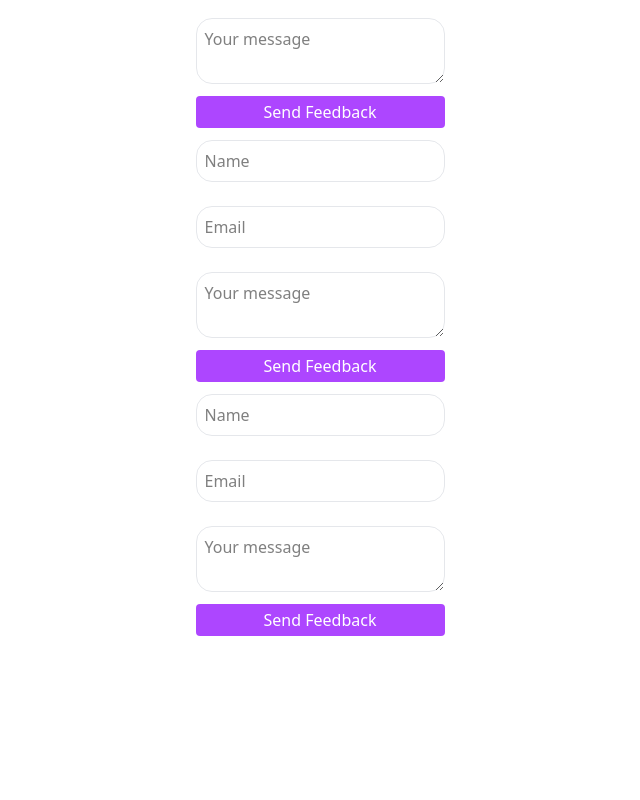
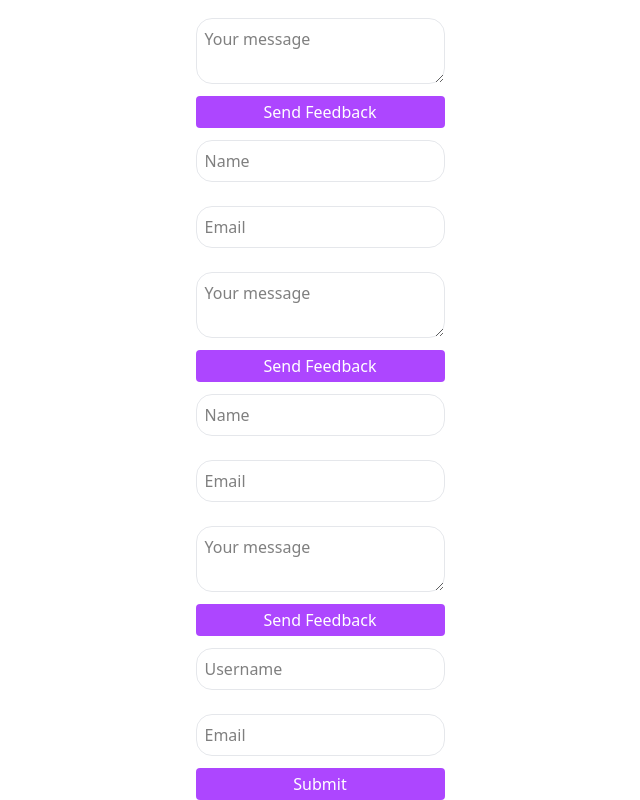
Before and after one commit to tapascript/15-days-of-react-design-patterns, a React (Vite) app in the folder day-02/controlled-uncontrolled-comp-pattern/: page / in a window 1280 px wide. Shown: the part 320-1120 px from the top of the page, without its empty margins (320-960 px from the left). Before the commit the page ends 956 px from the top, so only its background shows below. Built offline with nearby package versions, Linux system fonts and the light colour scheme.

Commit message:
(day 02) Controlled vs Uncontrolled
- Added Uncontrolled without ref session

```diff
--- a/day-02/controlled-uncontrolled-comp-pattern/src/App.jsx
+++ b/day-02/controlled-uncontrolled-comp-pattern/src/App.jsx
@@ -7,6 +7,8 @@ import FeedbackForm from "./messy/FeedbackForm";
 import ControlledFeedbackForm from "./controlled/ControlledFeedbackForm";
 
 import UncontrolledFeedbackForm from "./uncontrolled/UncontrolledFeedbackForm";
+
+import UncontrolledFormNoRef from "./uncontrolled/UncontrolledFormNoRef";
 
 function App() {
   return (
@@ -20,6 +22,8 @@ function App() {
       <ControlledFeedbackForm />
 
       <UncontrolledFeedbackForm />
+
+      <UncontrolledFormNoRef />
     </div>
   );
 }
--- /dev/null
+++ b/day-02/controlled-uncontrolled-comp-pattern/src/uncontrolled/UncontrolledFormNoRef.jsx
@@ -0,0 +1,34 @@
+export default function UncontrolledFormNoRef() {
+    const handleSubmit = (e) => {
+        e.preventDefault();
+
+        // Use FormData API to grab values directly
+        const formData = new FormData(e.target);
+        const data = Object.fromEntries(formData.entries());
+
+        console.log("Form Data:", data);
+        alert(`Hello ${data.username}, your email is ${data.email}`);
+    };
+
+    return (
+        <form className="flex flex-col" onSubmit={handleSubmit}>
+            <input
+                className="border rounded-2xl p-2 my-3"
+                name="username"
+                placeholder="Username"
+            />
+            <input
+                className="border rounded-2xl p-2 my-3"
+                name="email"
+                type="email"
+                placeholder="Email"
+            />
+            <button
+                className="bg-purple-500 text-white p-1 rounded"
+                type="submit"
+            >
+                Submit
+            </button>
+        </form>
+    );
+}
```
